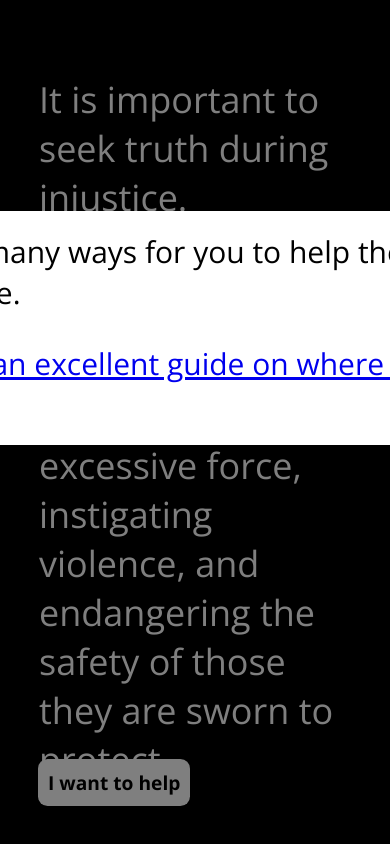
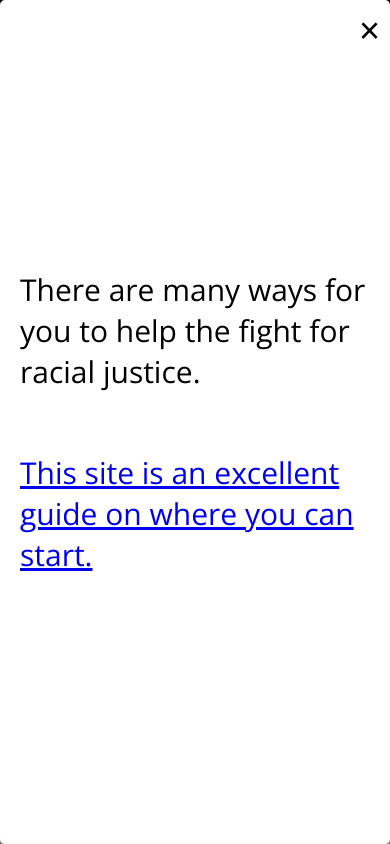
Before and after one commit to istateside/police-violence, a website: page src/index.html in a window 390 px wide. Both pictures are taken after a click on the link "I want to help". Shown: the top 844 px of the page. Drawn offline with nearby package versions, Linux system fonts and the light colour scheme.

Commit message:
update popup to include close trigger and mobile styling

```diff
--- a/src/index.html
+++ b/src/index.html
@@ -259,9 +259,10 @@
       </ul>
     </main>
 
-    <a id="popup-trigger" class='button' href="#">I want to help</a>
-    <div id="popup-container" class="popup-container" >
-      <div id='popup-bg' class="popup-background"></div>
+    <a id="js-popup-trigger" class="button" href="#">I want to help</a>
+    <div id="js-popup-container" class="popup-container" >
+      <div id="js-popup-bg" class="popup-background"></div>
+      <button id="js-popup-closer" class="popup-closer">&times;</button>
       <div class="popup-contents">
         <p>There are many ways for you to help the fight for racial justice.</p>
         <p><a href="https://blacklivesmatters.carrd.co/#" target="_blank">This site is an excellent guide on where you can start.</a>
--- a/src/script.js
+++ b/src/script.js
@@ -1,24 +1,24 @@
-const popupTrigger = document.getElementById('popup-trigger')
-const popupContainer = document.getElementById('popup-container')
-const popupBackground = document.getElementById('popup-bg')
+const popupTrigger = document.getElementById('js-popup-trigger')
+const popupContainer = document.getElementById('js-popup-container')
+const popupBackground = document.getElementById('js-popup-bg')
+const popupCloser = document.getElementById('js-popup-closer')
 
-function openPopup() {
+function openPopup(e) {
+  e.preventDefault()
   popupContainer.classList.add('is-visible')
 }
 
-function closePopup() {
+function closePopup(e) {
+  e.preventDefault()
   popupContainer.classList.remove('is-visible')
 }
 
-popupTrigger.addEventListener('click', function(e) {
-  e.preventDefault()
-  openPopup()
-})
-
+popupTrigger.addEventListener('click', openPopup)
 popupBackground.addEventListener('click', closePopup)
+popupCloser.addEventListener('click', closePopup)
 
 document.addEventListener('keydown', (keyEvent) => {
   if (keyEvent.code === 'Escape' || keyEvent.keyCode === 27) {
-    closePopup()
+    closePopup(keyEvent)
   }
 })
--- a/src/style.css
+++ b/src/style.css
@@ -125,6 +125,9 @@ figcaption {
   left: calc(50% - 375px);
   padding: 20px;
   border-radius: 5px;
+  display: flex;
+  justify-content: center;
+  flex-direction: column;
 }
 
 .popup-contents p:first-child {
@@ -143,9 +146,24 @@ figcaption {
 }
 
 .popup-contents,
-.popup-background {
+.popup-background,
+.popup-closer {
   opacity: 0;
   transition: opacity .2s ease-in-out, top .1s ease-in;
+}
+
+.popup-closer {
+  border: 0;
+  display: inline-flex;
+  background: none;
+  color: white;
+  cursor: pointer;
+  position: absolute;
+  font-size: 1.5rem;
+  top: 0;
+  right: 0;
+  padding: 10px;
+  z-index: 5;
 }
 
 .is-visible .popup-contents {
@@ -154,6 +172,7 @@ figcaption {
 }
 
 .is-visible .popup-contents,
+.is-visible .popup-closer,
 .is-visible .popup-background {
   opacity: 1;
 }
@@ -162,4 +181,30 @@ figcaption {
   figure {
     max-width: 95%;
   }
+
+  .item {
+    padding: .25em;
+  }
+
+  .button {
+    bottom: 0;
+    left: 0;
+    width: 100%;
+    border-radius: 0;
+    text-align: center;
+  }
+
+  .popup-contents {
+    width: 100%;
+    height: 100%;
+    left: 0;
+  }
+
+  .popup-closer {
+    color: black;
+  }
+
+  .is-visible .popup-contents {
+    top: 0;
+  }
 }
```
